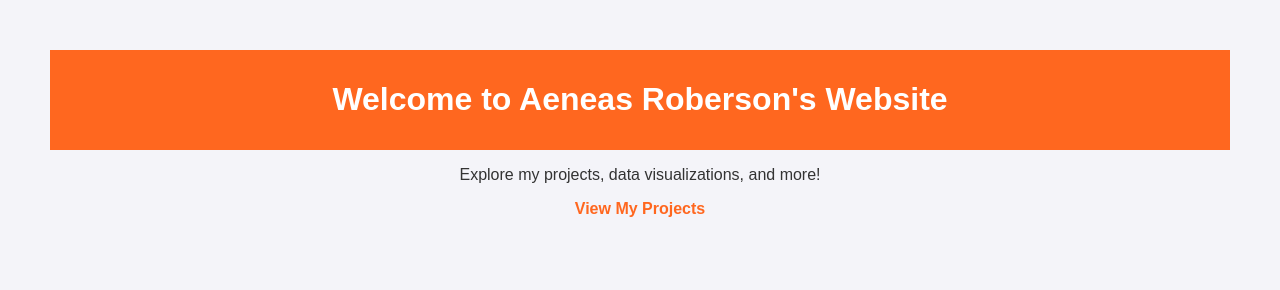
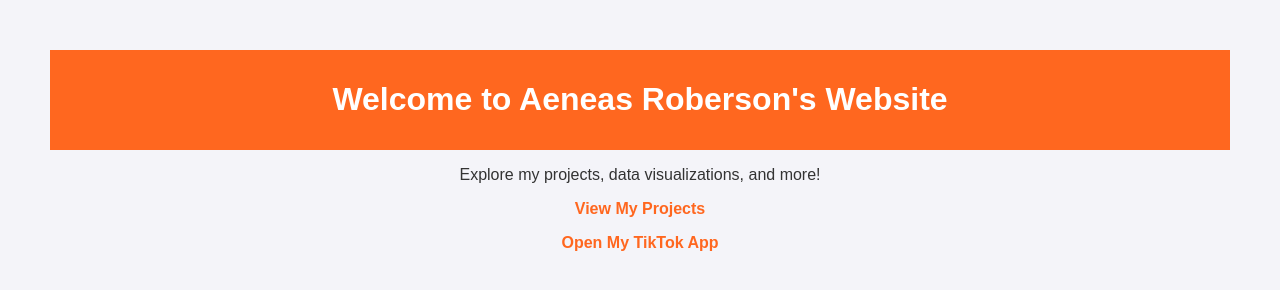
Before and after one commit to Aeneas-Roberson/Aeneas-Roberson.github.io, a plain HTML site: page index.html in a window 1280 px wide. Drawn offline with Linux system fonts and the light colour scheme.

Commit message:
Update index.html with TikTok app link

```diff
--- a/index.html
+++ b/index.html
@@ -33,5 +33,6 @@
     </header>
     <p>Explore my projects, data visualizations, and more!</p>
     <p><a href="projects.html">View My Projects</a></p>
+    <p><a href="tiktok/">Open My TikTok App</a></p>
 </body>
 </html>
```
